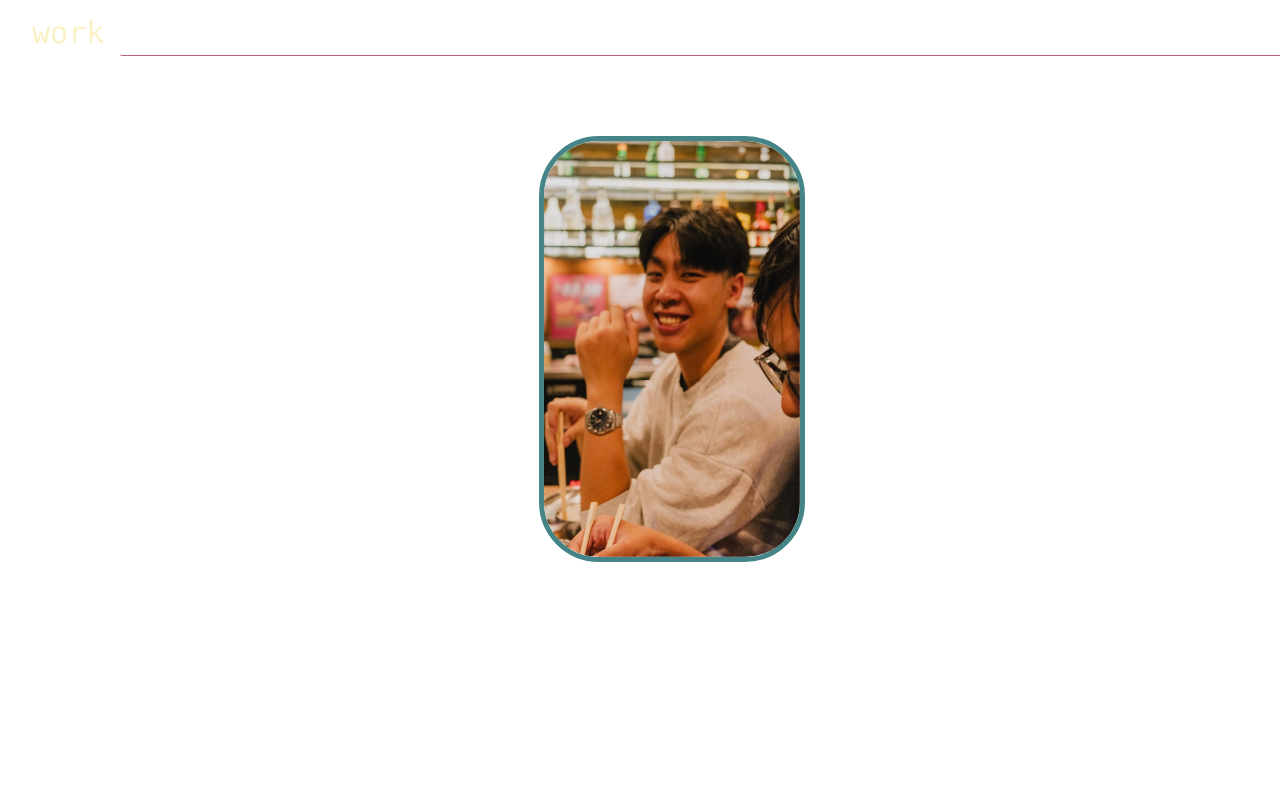
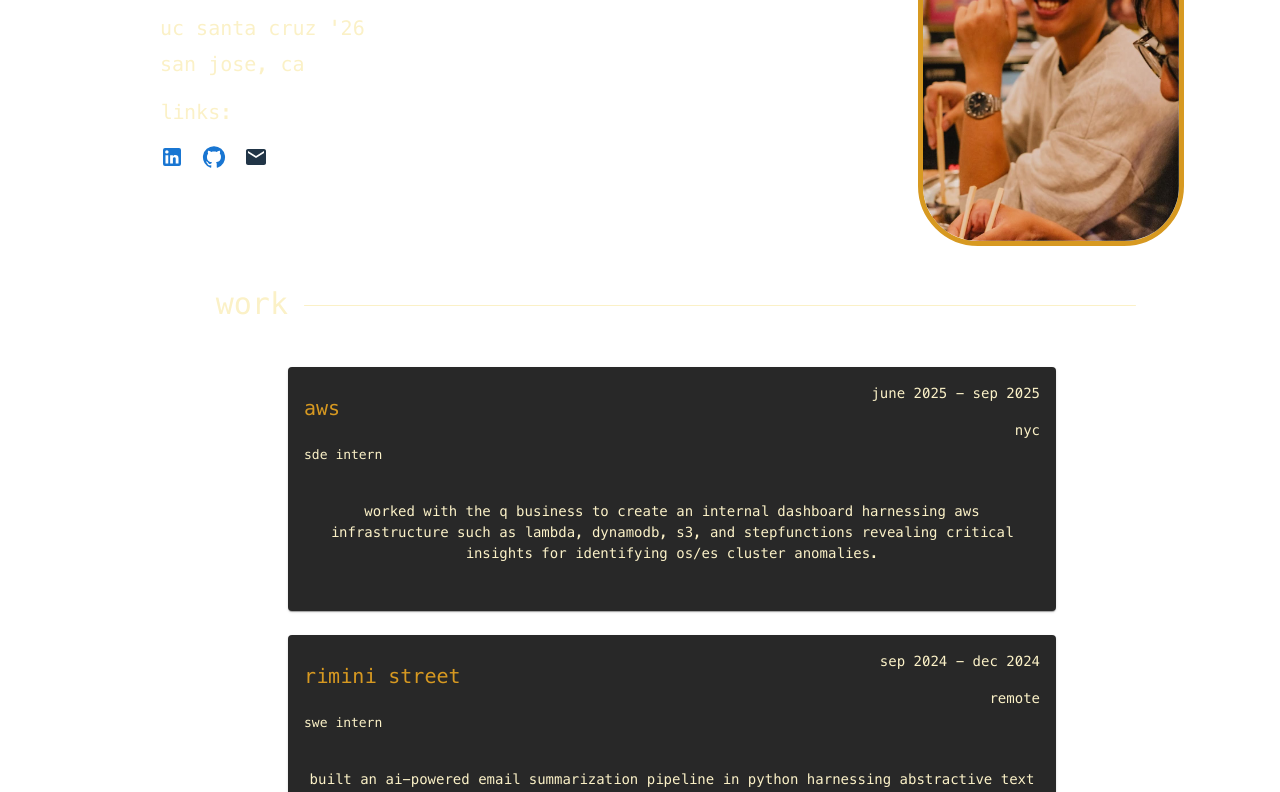
Before and after one commit to jishli113/jli-portfolio, a React (Vite) app: page / in a window 1280 px wide. Shown: the part 340-1132 px from the top of the page. Before the commit the page ends 940 px from the top, so only its background shows below. Built offline with nearby package versions, Linux system fonts and the light colour scheme.

Commit message:
adding work + reconfiguring about me section

```diff
--- a/package.json
+++ b/package.json
@@ -15,6 +15,7 @@
   "dependencies": {
     "@emotion/react": "^11.14.0",
     "@emotion/styled": "^11.14.1",
+    "@mui/icons-material": "^7.3.2",
     "@mui/material": "^7.3.2",
     "react": "^19.1.1",
     "react-dom": "^19.1.1"
--- a/src/App.css
+++ b/src/App.css
@@ -68,9 +68,6 @@
   font-family: "MesloFont";
   font-weight: bold;
 }
-.intro-section{
-  place-content: center;
-}
 .intro-middle-text{
   color: #fbf1c7;
 }
@@ -78,20 +75,40 @@
   width: 20vw;
   height: 52vh;
   border-radius: 60px;
-  border-color: #458588;
+  border-color: #d79921;
   border-width: 5px;
   border-style: solid;
 }
 .horizontal-line{
-  border-bottom: 0.5px solid #b16286;; /* Creates a 1px solid black line at the bottom */
+  position:absolute;
+  border-top: 0.5px solid #fbf1c7;
   width: 100%; /* Spans the full width of its parent */
   border-radius: 2px;
+  top:50%;
+}
+.work-section-title-line-div{
+  position:relative;
+  width: 65%;
+
+}
+.work-section-title{
+  width: 100vw;
 }
 .work-section{
-  margin-top: 10vh;
+  margin-top: 5vh;
+  width: 100%;
+  place-items: center;
 }
-.about-me{
-  margin-top: 10vh;
+.work-section-work-div{
+  width: 20%;
+  align-items: end;
+  text-align:end;
+}
+.work-stack{
+  width: 60%;
+}
+.work-card{
+  background-color: #282828;
 }
 h3 {
   font-family: "MesloFont";
@@ -105,3 +122,9 @@
   color:#fbf1c7;
   font-size: 30px;
 }
+
+h5{
+  font-family: "Meslofont";
+  color:#fbf1c7;
+  font-size: 20px;
+}
--- a/src/App.tsx
+++ b/src/App.tsx
@@ -1,9 +1,13 @@
 
-import { AppBar, Box, Toolbar, Button, Stack} from '@mui/material'
+import { AppBar, Box, Toolbar, Button, Stack, Link} from '@mui/material'
+import Work from './Work'
 import './App.css'
-// import Work from './Work';
+import works from "./values/work.json"
+import {type workInterface} from "./json-interfaces/workInterface"
+import { Email, LinkedIn, GitHub } from '@mui/icons-material'
 
 function App() {
+  const worksStore: workInterface[] = works.works;
   // const workPlaces: string[] = ["aws", "rimini street", "uc santa cruz"];
   // const workTitles: string[] = ["sde intern", "swe intern", "undergraduate student researcher"];
   // const workDates: string[] = ["june 2025 - sep 2025"];
@@ -31,28 +35,57 @@
       </Toolbar>
     </AppBar>
     </Box>
-    <Box className="intro-section">
+    <Box className="intro-section" position="relative" marginBottom="38%" marginTop="5%">
+      <Box position="absolute" left="10%">
+        <Stack direction="column" spacing="3%" textAlign="start">
+          <Box>
             <p className="intro-text">
               <span className='intro-hi'>hi! </span>
               <span className='intro-middle-text'>my name is </span>
               <span className="intro-name">josh.</span>
             </p>
           </Box>
-    <Box className="work-section">
-      <Stack direction={'row'} spacing={2}>
-        <h4>work</h4>
-        <div className="horizontal-line"></div>
+          <Stack direction="column" spacing="1%">
+            <h5>uc santa cruz '26</h5>
+            <h5>san jose, ca</h5>
           </Stack>
-      <Stack direction={'column'} spacing={3}>
 
+          <h5 className=''>
+            links:
+          </h5>
+
+          <Stack direction="row" spacing="3%">
+            <Link href="https://www.linkedin.com/in/joshua-li-8489771b2/" target="_blank" rel="noopener noreferrer">
+              <LinkedIn/>
+            </Link>
+            <Link href="https://github.com/jishli113" target="_blank" rel="noopener noreferrer">
+              <GitHub/>
+            </Link>
+            <Email/>
+          </Stack>
         </Stack>
       </Box>
-
-    <Box className="about-me">
+      <Box position="absolute" right="10%">
       <img src='../public/images/portrait.png' className='portrait-img'></img>
-      {/* {range.map((num) => (
-        <Work/>
-      ))} */}
+    </Box>
+    </Box>
+    <Box className="work-section">
+      <Stack direction={'row'} spacing={2} className="work-section-title">
+        <Box className="work-section-work-div">
+          <h4>work</h4>
+        </Box>
+        <Box className="work-section-title-line-div">
+          <div className="horizontal-line"></div>
+        </Box>
+      </Stack>
+      <Stack direction={'column'} spacing={3} className='work-stack'>
+        {worksStore.map((work) => (
+        <>
+          <Work description={work.description} workDates = {work.workDates}
+            workplace = {work.workplace} workTitle={work.workTitle} location={work.location} className="work-card"/>
+        </>
+      ))}
+      </Stack>
     </Box>
     </>
   )
--- a/src/Work.css
+++ b/src/Work.css
@@ -0,0 +1,30 @@
+h1{
+    font-family: "MesloFont";
+  text-transform: lowercase;
+  color: #d79921;
+  font-size: 20px;
+  font-weight: bold;
+}
+.work-card{
+    background-color: #282828;
+    width: 100%;
+}
+h2{
+    font-family: "MesloFont";
+  text-transform: lowercase;
+  color: #fbf1c7;
+  font-size: 14px;
+}
+h3{
+    font-family: "MesloFont";
+  text-transform: lowercase;
+  color: #fbf1c7;
+  font-size: 16px;
+}
+
+h5{
+    font-family: "MesloFont";
+  text-transform: lowercase;
+  color: #fbf1c7;
+  font-size: 13px;
+}
--- a/src/Work.tsx
+++ b/src/Work.tsx
@@ -1,7 +1,32 @@
+import { Card, CardContent, Stack } from '@mui/material'
 import './Work.css'
-function Work() {
+function Work(props: any) {
     return (
-        <></>
+        <>
+        <Card className="work-card" sx={{backgroundColor: "#282828"}}>
+            <CardContent>
+                <Stack direction={"row"} style={{position:'relative'}}>
+                    <Stack direction={'column'} textAlign="left">
+                        <h1 className='work-card-workplace'>
+                        {props.workplace}
+                        </h1>
+                        <h3>
+                            {props.workTitle}
+                        </h3>
+                    </Stack>
+                    <Stack style={{position:"absolute",right:0}} direction={"column"} spacing={2} textAlign="end">
+                        <h2>
+                            {props.workDates}
+                        </h2>
+                        <h2>{props.location}</h2>
+                    </Stack>
+                </Stack>
+                <h5 style={{"fontSize":"14px"}}>
+                    {props.description}
+                </h5>
+            </CardContent>
+        </Card>
+        </>
     )
 }
 export default Work
--- /dev/null
+++ b/src/json-interfaces/workInterface.ts
@@ -0,0 +1,7 @@
+export interface workInterface {
+    workplace: string;
+    workTitle: string;
+    workDates: string;
+    description: string;
+    location: string;
+}
--- /dev/null
+++ b/src/values/work.json
@@ -0,0 +1,32 @@
+{
+    "works":[
+    {
+        "workplace": "aws",
+        "workTitle": "sde intern",
+        "workDates": "june 2025 - sep 2025",
+        "description": "worked with the q business to create an internal dashboard harnessing aws infrastructure such as lambda, dynamodb, s3, and stepfunctions revealing critical insights for identifying os/es cluster anomalies.",
+        "location": "nyc"
+    },
+    {
+        "workplace": "rimini street",
+        "workTitle": "swe intern",
+        "workDates": "sep 2024 - dec 2024",
+        "description": "built an ai-powered email summarization pipeline in python harnessing abstractive text summarization with models such as BART and Llama.",
+        "location":"remote"
+    },
+    {
+        "workplace": "uc santa cruz",
+        "workTitle": "undergrad student researcher",
+        "workDates": "sep 2024 - may 2025",
+        "description": "differentiable simulators with professor razvan marinescu.",
+        "location":"santa cruz"
+    },
+    {
+        "workplace": "stealth startup",
+        "workTitle": "computer vision engineer",
+        "workDates": "june 2024 - sep 2024",
+        "description": "developed an end to end cv pipeline using YOLOv5, unsupervised machine learning techniques, and color quantization to classify hockey players by team with over 80% accuracy.",
+        "location":"remote"
+    }
+]
+}
```
Also changed, not shown: 1 other file (tests, documents, lock files or other folders). Lines whose indentation alone changed are shown as unchanged.
